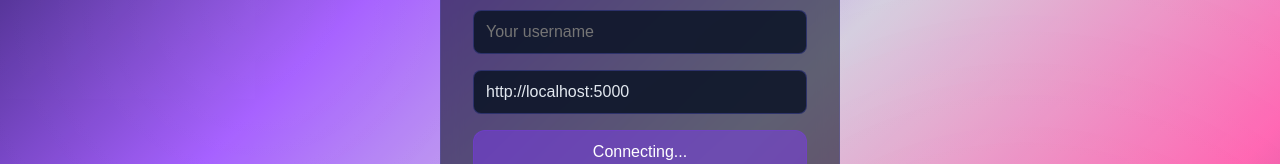
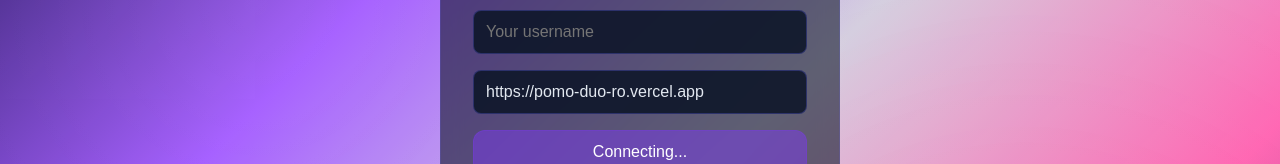
Before and after one commit to Sujithr07/Pomo-duo-ro, a React (Create React App) app: page / in a window 1280 px wide. Shown: the part 156-320 px from the top of the page. Built offline with nearby package versions, Linux system fonts and the light colour scheme; no server answers.

Commit message:
Configure for Vercel deployment

```diff
--- a/src/App.tsx
+++ b/src/App.tsx
@@ -143,7 +143,7 @@ function App() {
   const [roomId, setRoomId] = useState<string>('');
   const [username, setUsername] = useState('');
   const [isConnected, setIsConnected] = useState(false);
-  const [serverUrl, setServerUrl] = useState(process.env.REACT_APP_SERVER_URL || 'http://localhost:5000');
+  const [serverUrl, setServerUrl] = useState('https://pomo-duo-ro.vercel.app');
   const [sessionId, setSessionId] = useState('');
   const [showJoinOptions, setShowJoinOptions] = useState(false);
   const [sessionCreated, setSessionCreated] = useState(false);
@@ -211,7 +211,7 @@ function App() {
                 />
                 <Input
                   type="text"
-                  placeholder="Server URL (default: http://localhost:5000)"
+                  placeholder="Server URL (default: https://pomo-duo-ro.vercel.app)"
                   value={serverUrl}
                   onChange={(e) => setServerUrl(e.target.value)}
                 />
```
Also changed, not shown: 1 other file (tests, documents, lock files or other folders).
